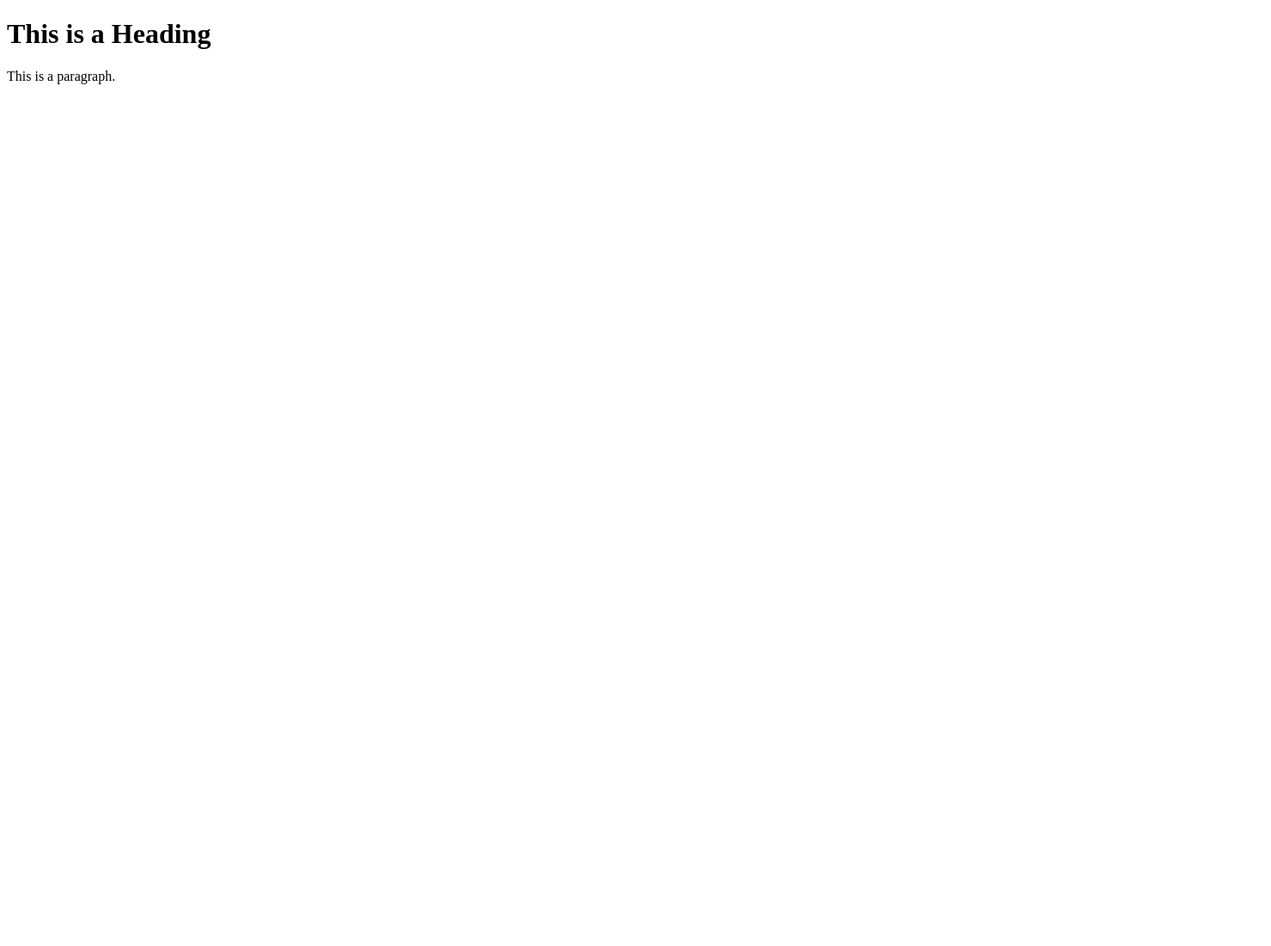
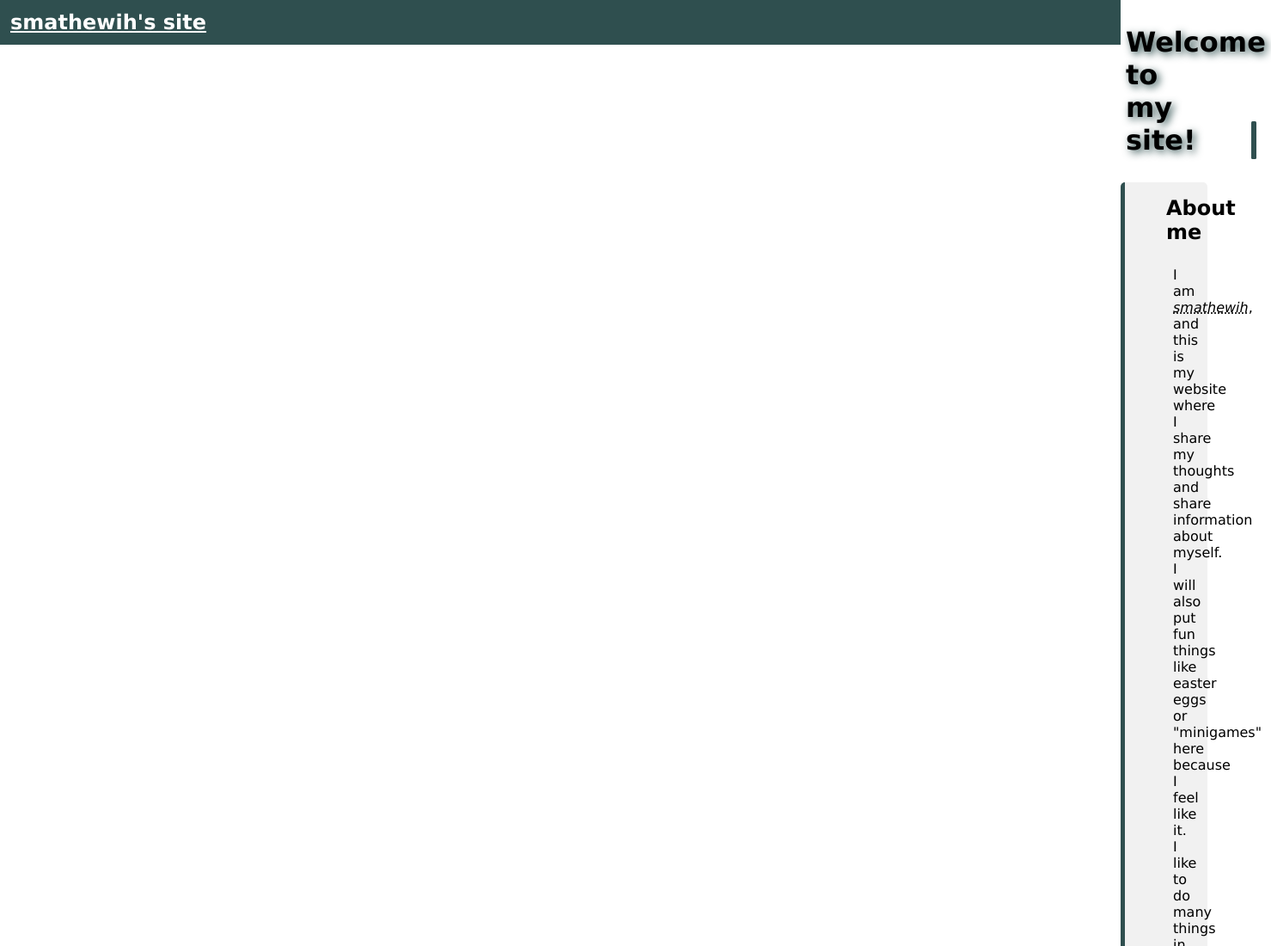
Before and after one commit to smathewihweroush/page, a plain HTML site: page index.html in a window 1280 px wide. Shown: the top 1100 px of the page at 86% size, 1479 px wide, since content can reach past the window. Before the commit the page ends 800 px from the top, so only its background shows below. Drawn offline with Linux system fonts and the light colour scheme.

Commit message:
First Version
Expressive

```diff
--- a/index.html
+++ b/index.html
@@ -1,12 +1,36 @@
 <!DOCTYPE html>
 <html>
     <head>
-        <title>Page Title</title>
+        <link rel="stylesheet" href="main.css">
+        <title>smathewih's site</title>
     </head>
     <body>
+        <header class="mainheader">
+            <a title="My visions." href="index.html" style="color: white;">smathewih's site</a>
+        </header>
+        <div style="display: flex; flex-direction: row; height: 100%;">
+            <div style="margin: auto; text-align: left; width: 75%; ">
+                <h1>Welcome to my <span title="This is a joke.">site</span>!</h1> <!-- And the funny thing is,
+                you see, this really is a joke. -->
+                <!-- I wonder what secrets you may find here. Just remember, if you can see me, I can see you. -->
+                <div class="contentbox">
+                    <h2>About me</h2>
+                    <br>
+                    <p>I am <i style="text-decoration: dotted underline;" title="This is my alias, not my real name.">smathewih</i>, and this is
+                        my website where I share my thoughts and share information about myself.
+                        I will also put fun things like easter eggs or "minigames" here because I feel like it. <br>
+                        I like to do many things in my free time, a lot of them including creative expression such as drawing, creating music,
+                        writing but I am also a good programmer. <br> <br>
+                        I can program in many languages such as C++, C#, Java, Python, Lua, GDScript,
+                        GMScript, HTML, CSS and JavaScript, but my primary programming languages are C++ for competitive programming, Python
+                        for simpler tasks, GDScript for Godot and HTML/CSS/JS for web development. However, I am best in C++ and C# for some reason.
+                    </p>
+                </div>
 
-        <h1>This is a Heading</h1>
-        <p>This is a paragraph.</p>
+
+
+            </div>
+        </div>
 
     </body>
 </html>
--- /dev/null
+++ b/main.css
@@ -0,0 +1,52 @@
+h1, h2, p, details, a {
+    font-family: Verdana, Geneva, Tahoma, sans-serif;
+    margin: auto;
+}
+
+h1 {
+    color: black;
+    text-shadow: 3px 3px 10px darkslategray;
+    width: 80%;
+    margin: 0.75em 0em;;
+    padding: 6px;
+
+}
+
+h1::after {
+    content: "";
+    border: solid 3px darkslategray;
+    border-radius: 1.5px;
+    margin-left: 2em;
+    height: 50%;
+}
+
+p {
+    margin: 0.5em;
+}
+
+.mainheader {
+    width: 100%;
+    background-color: darkslategrey;
+    position: sticky;
+    top: 0%;
+    color: white;
+    font-size: x-large;
+    font-weight: bold;
+    float: left;
+    padding: 0.5em;
+}
+
+.contentbox {
+    border-style: none none none solid;
+    border-color: darkslategray;
+    border-left-width: 5px;
+    border-radius: 5px;
+    background-color: rgb(241, 241, 241);
+
+    margin: auto;
+    padding: 1em 3em;
+}
+
+body {
+    margin: 0px;
+}
```
Also changed, not shown: vault/knowledge.html (added, +10 -0 lines).
